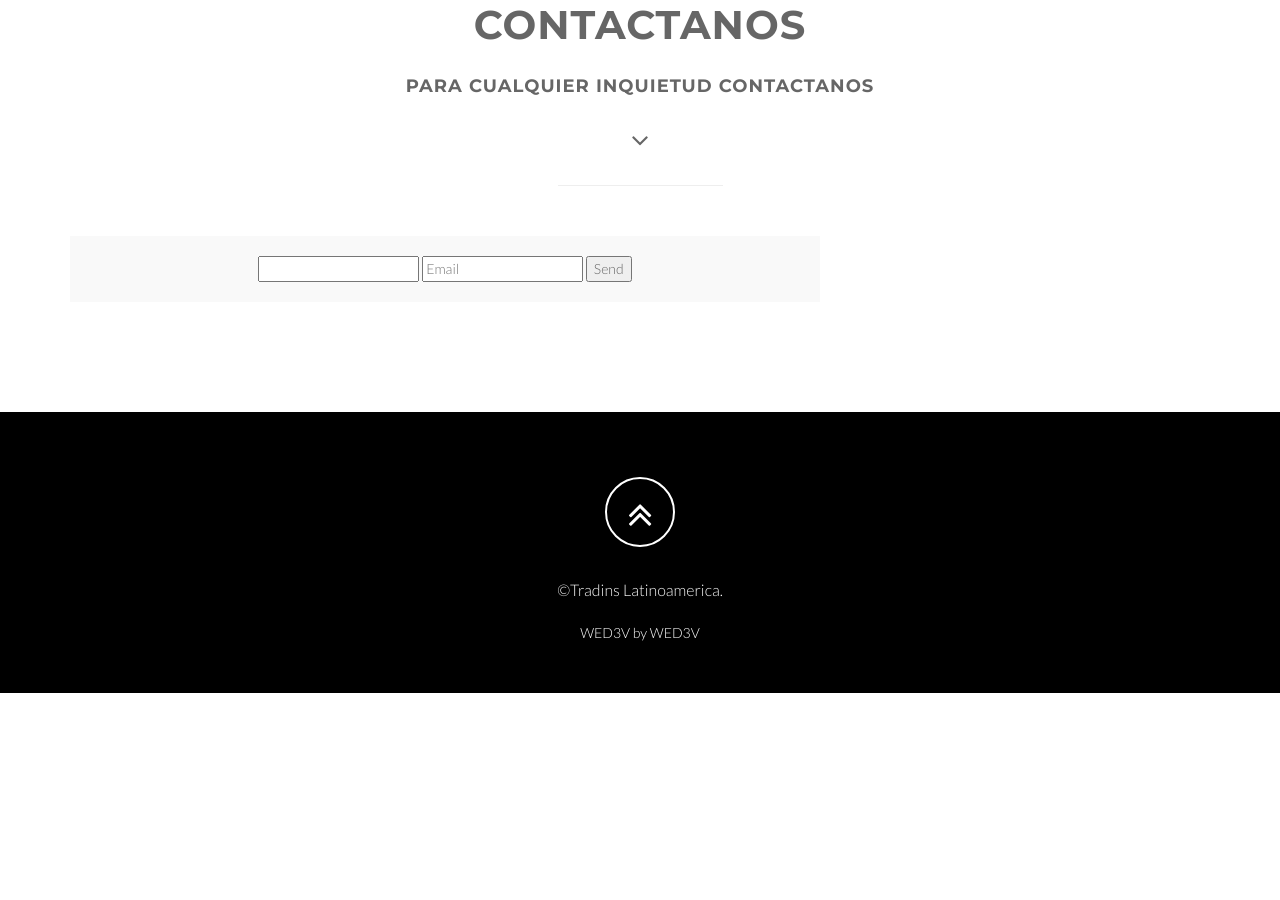
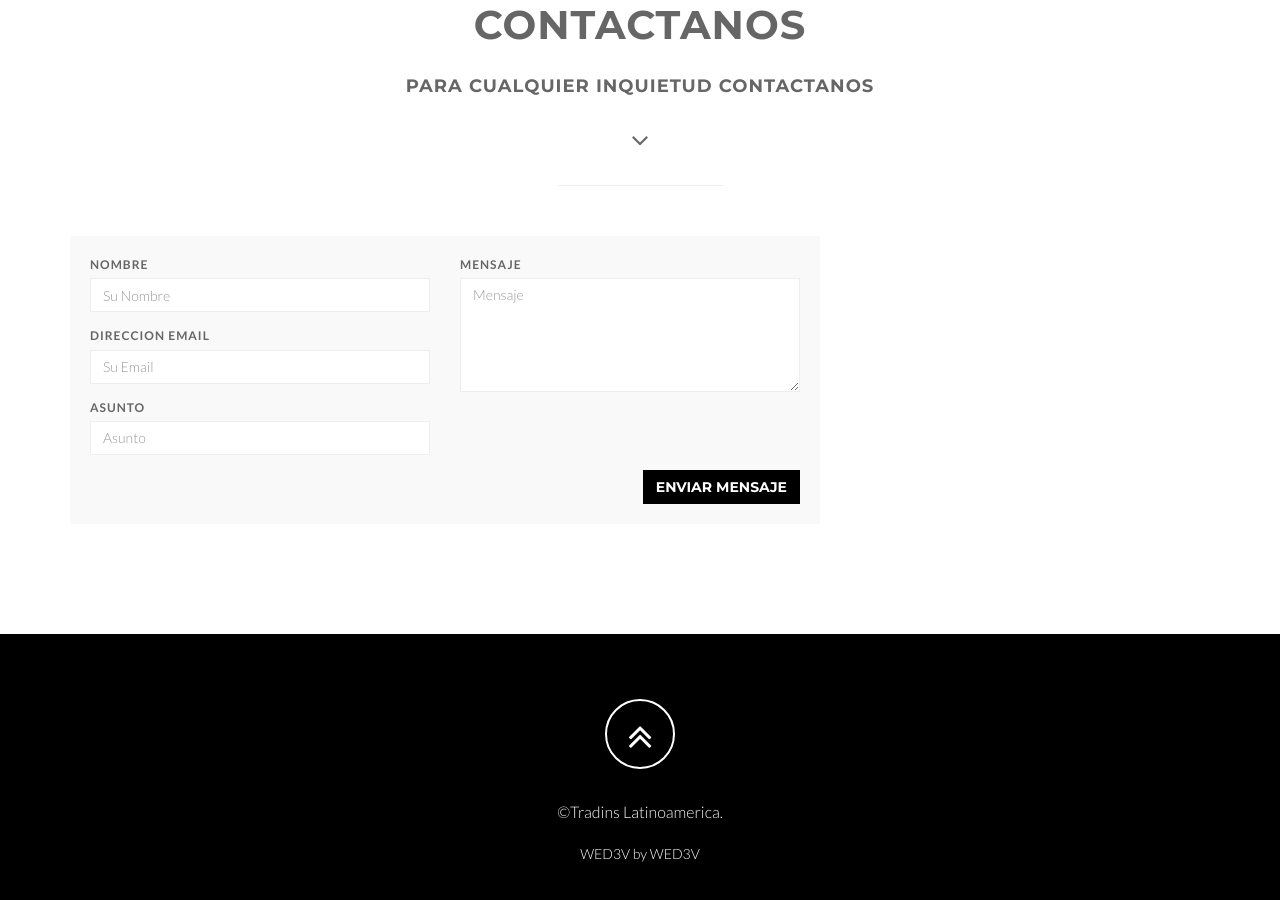
Before and after one commit to bl3r3/tradings, a plain HTML site: page index.html in a window 1280 px wide. Shown: the part 4054-4954 px from the top of the page. Before the commit the page ends 4747 px from the top, so only its background shows below. Drawn offline with Linux system fonts and the light colour scheme.

Commit message:
agregando formspeer prueba2

```diff
--- a/index.html
+++ b/index.html
@@ -372,7 +372,7 @@
 
             <div id="sendmessage">Su mensaje ha sido enviado satifactoriamente</div>
             <div id="errormessage"></div>
-           <!--  <form id="contact-form" method="POST" action="http://formspree.io/carrasquel18@gmail.com" role="form" class="contactForm">
+            <form id="contact-form" method="POST" action="http://formspree.io/carrasquel18@gmail.com" role="form">
               <div class="row">
                 <div class="col-md-6">
                   <div class="form-group">
@@ -390,8 +390,8 @@
                   </div>
                   <div class="form-group">
                     <label for="subject">
-                                Tema</label>
-                    <input type="text" class="form-control" name="subject" id="subject" placeholder=Tema" data-rule="minlen:4" data-msg="Rellene este campo" />
+                                Asunto</label>
+                    <input type="text" class="form-control" name="subject" id="subject" placeholder="Asunto" data-rule="minlen:4" data-msg="Rellene este campo" />
                     <div class="validation"></div>
                   </div>
                 </div>
@@ -409,14 +409,9 @@
                 </div>
               </div>
             </form>
-          </div> -->
+          </div>
 
-          <form action="https://formspree.io/carrasquel18@gmail.com"
-          method="POST">
-          <input type="text" name="name">
-          <input type="email" name="email" placeholder="Email">
-          <input type="submit" value="Send">
-          </form>
+
         </div>
 
 
```
